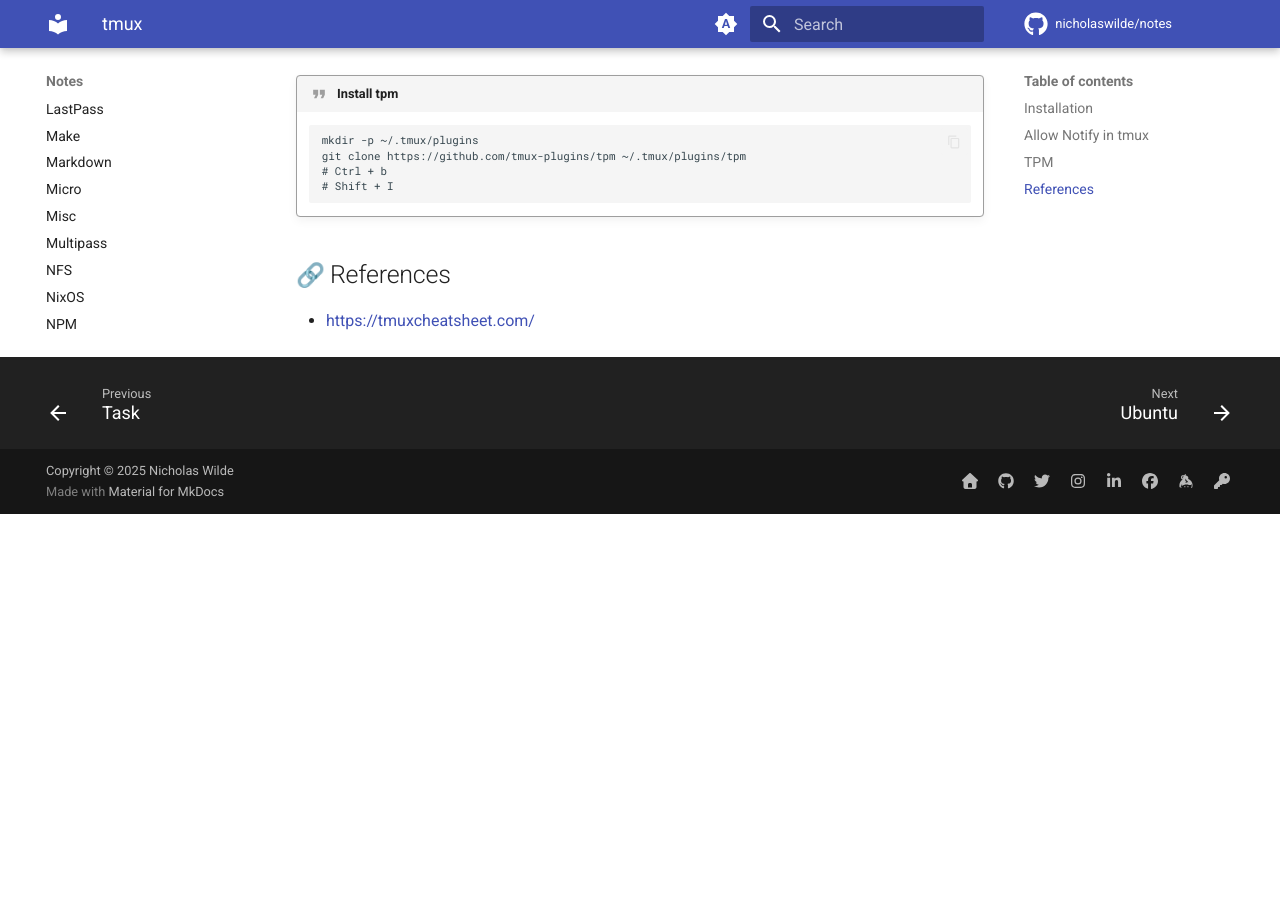
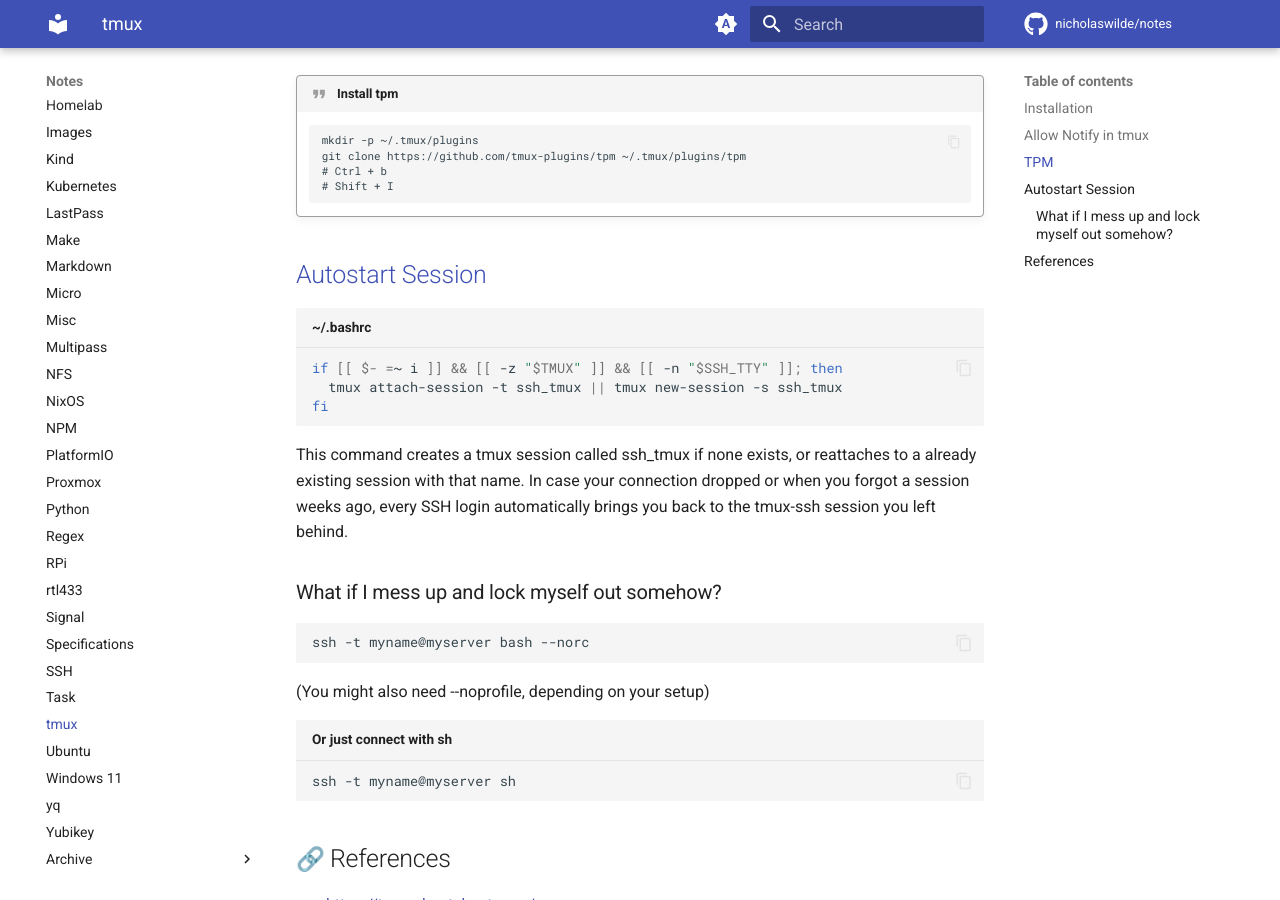
Before and after one commit to nicholaswilde/notes, an MkDocs documentation site: the page built from docs/tmux.md, in a window 1280 px wide and 900 px high, scrolled down 469 px. Built offline with MkDocs 1.6.1 and Material for MkDocs 9.7.7, drawn with Linux system fonts in a browser that asks for light colours; emoji names are drawn with the system emoji font; comment, search, counter and statistics services are not loaded; before the commit the page ends 983 px from its top, so only the background shows below that.

Commit message:
update
Signed-off-by: nιcнolaѕ wιlde <ncwilde43@gmail.com>

````diff
--- a/docs/tmux.md
+++ b/docs/tmux.md
@@ -27,9 +27,32 @@
     # Shift + I
     ```
 
+## [Autostart Session][3]
+
+```shell title="~/.bashrc"
+if [[ $- =~ i ]] && [[ -z "$TMUX" ]] && [[ -n "$SSH_TTY" ]]; then
+  tmux attach-session -t ssh_tmux || tmux new-session -s ssh_tmux
+fi
+```
+
+This command creates a tmux session called ssh_tmux if none exists, or reattaches to a already existing session with that name. In case your connection dropped or when you forgot a session weeks ago, every SSH login automatically brings you back to the tmux-ssh session you left behind.
+
+### What if I mess up and lock myself out somehow?
+
+```shell
+ssh -t myname@myserver bash --norc
+```
+
+(You might also need --noprofile, depending on your setup)
+
+```shell title="Or just connect with sh"
+ssh -t myname@myserver sh
+```
+
 ## :link: References
 
 - <https://tmuxcheatsheet.com/>
 
 [1]: <https://groups.google.com/a/chromium.org/g/chromium-hterm/c/davGyRBr3l8/m/7BPjaTwQAAAJ>
 [2]: <https://github.com/tmux-plugins/tpm>
+[3]: <https://stackoverflow.com/a/40192494/1061279>
````
